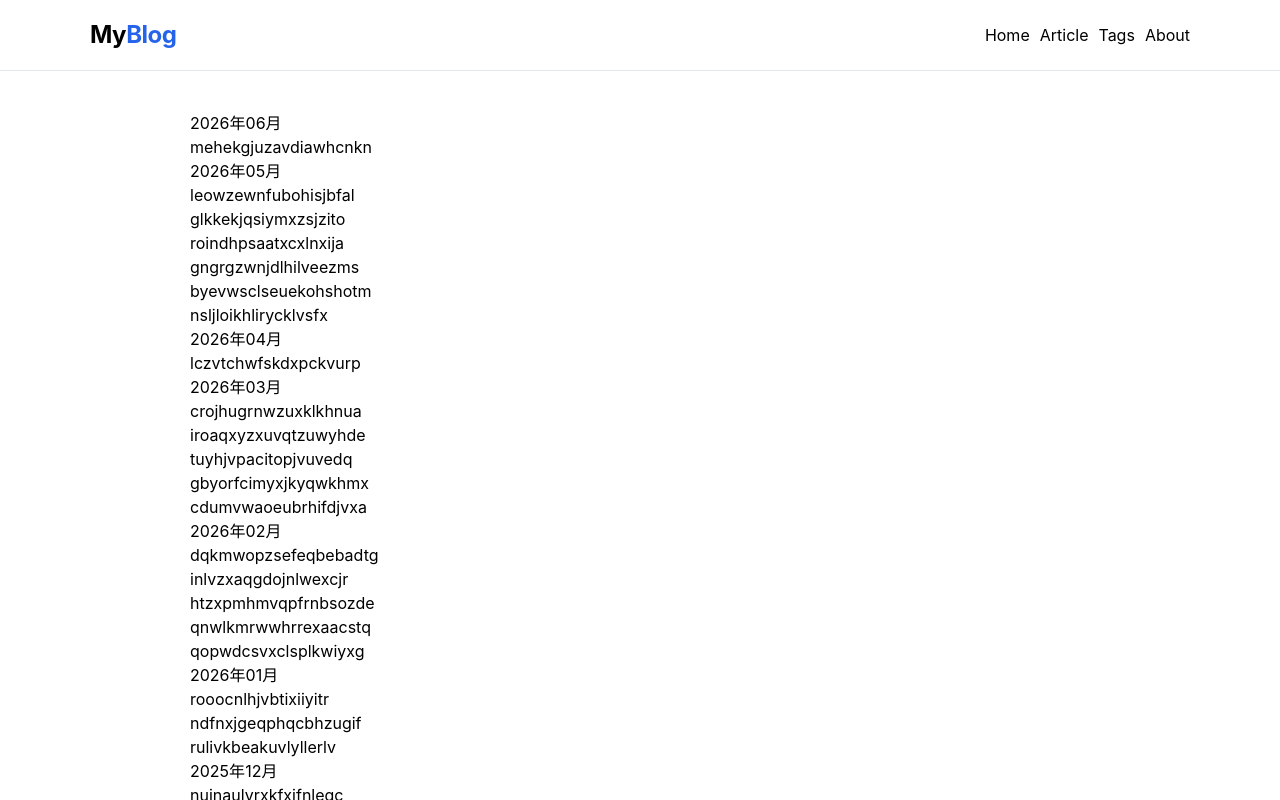
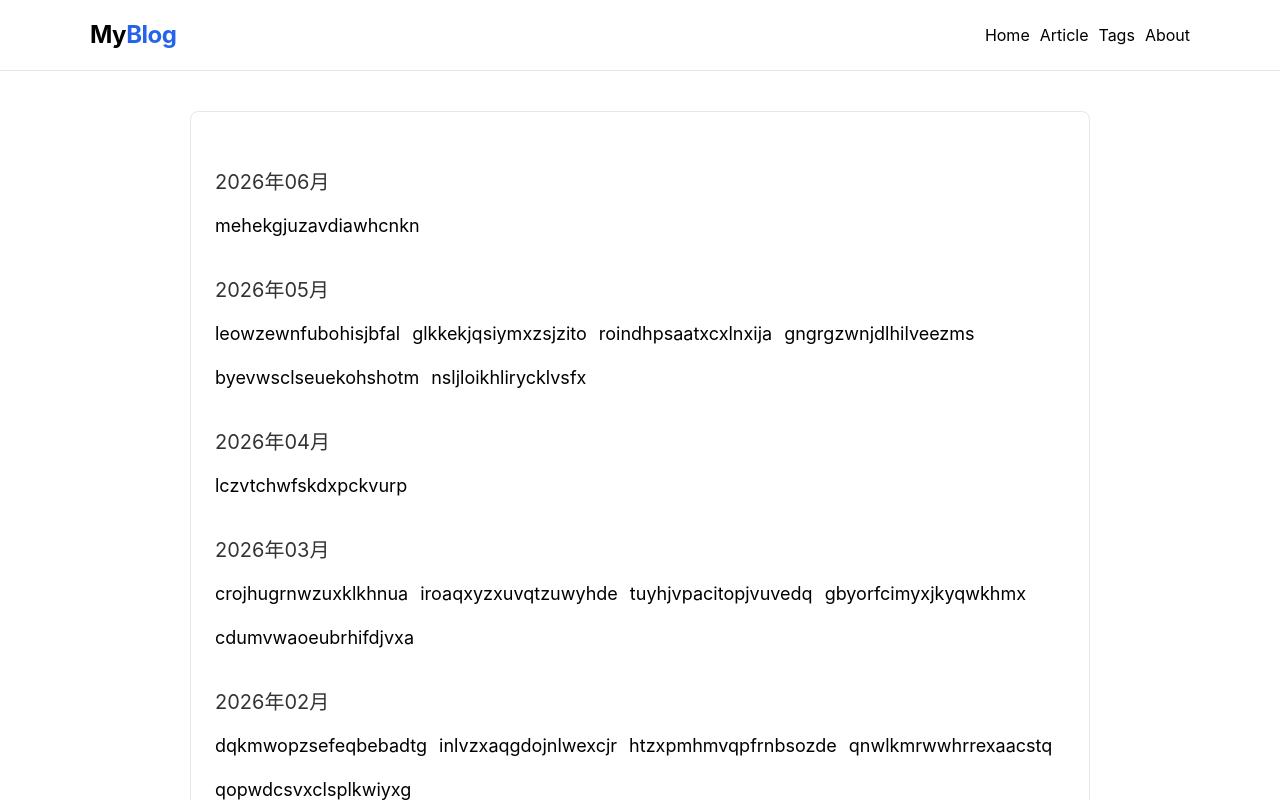
Before and after one commit to slipanchor578/escape, a Next.js app: page /article in a window 1280 px wide. Shown: the top 800 px of the page. Built offline with nearby package versions, Linux system fonts and the light colour scheme.

Commit message:
/article をtailwind化

```diff
--- a/src/app/_components/sidebar.tsx
+++ /dev/null
@@ -1,34 +0,0 @@
-// SideBar Column
-export default function SideBar() {
-  return (
-    <aside className="blog-sidebar">
-      {/* About Widget */}
-      <div className="sidebar-widget">
-        <h3>About Me</h3>
-        <p>
-          Welcome to my static blog template! I write about modern web
-          development, clean design, and performance optimizations.
-        </p>
-      </div>
-
-      {/* Categories Widget */}
-      <div className="sidebar-widget">
-        <h3>Categories</h3>
-        <ul className="widget-list">
-          <li>
-            <a href="#">Technology (12)</a>
-          </li>
-          <li>
-            <a href="#">Web Design (8)</a>
-          </li>
-          <li>
-            <a href="#">Tutorials (5)</a>
-          </li>
-          <li>
-            <a href="#">Lifestyle (3)</a>
-          </li>
-        </ul>
-      </div>
-    </aside>
-  );
-}
--- a/src/app/article/page.tsx
+++ b/src/app/article/page.tsx
@@ -1,6 +1,6 @@
-import { allPosts } from "@/lib/allPosts";
-import { Post } from "@/interfaces/post";
-import Link from "next/link";
+import { allPosts } from '@/lib/allPosts';
+import { Post } from '@/interfaces/post';
+import Link from 'next/link';
 
 export default async function Page() {
   const groups: Record<string, Post[]> = {};
@@ -16,19 +16,23 @@ export default async function Page() {
   const sortedKeys = Object.keys(groups).sort().reverse();
 
   return (
-    <article className="post-card">
-      <div className="post-content">
+    <article className="bg-white rounded-lg
+        overflow-hidden box-shadow-[0_4px_6px_-1px_rgba(0,0,0,0.05)]
+        mb-7.5 border border-(--border-color)">
+      {/* .post-content */}
+      <div className="p-6">
         {sortedKeys.map((ym) => {
           const [year, month] = ym.split("-");
           return (
-            <section key={ym} className="toc-section">
-              <h3>
+            <section key={ym} className="mt-8">
+              <h3 className="text-xl mb-3 text-[#333]">
                 {year}年{month}月
               </h3>
-              <ul>
+              <ul className="flex flex-wrap list-none m-0 p-0 gap-x-3 gap-y-2">
                 {groups[ym].map((post) => (
-                  <li key={post.slug}>
-                    <Link href={`/post/${post.slug}`}>{post.title}</Link>
+                  <li className="my-1 mx-0" key={post.slug}>
+                    <Link className="p-0 bg-transparent rounded-none
+                      font-normal text-lg text-black no-underline hover:underline" href={`/post/${post.slug}`}>{post.title}</Link>
                   </li>
                 ))}
               </ul>
```
Also changed, not shown: src/app/post/[slug]/page.tsx (+3 -4 lines), 1 other file (tests, documents, lock files or other folders).
